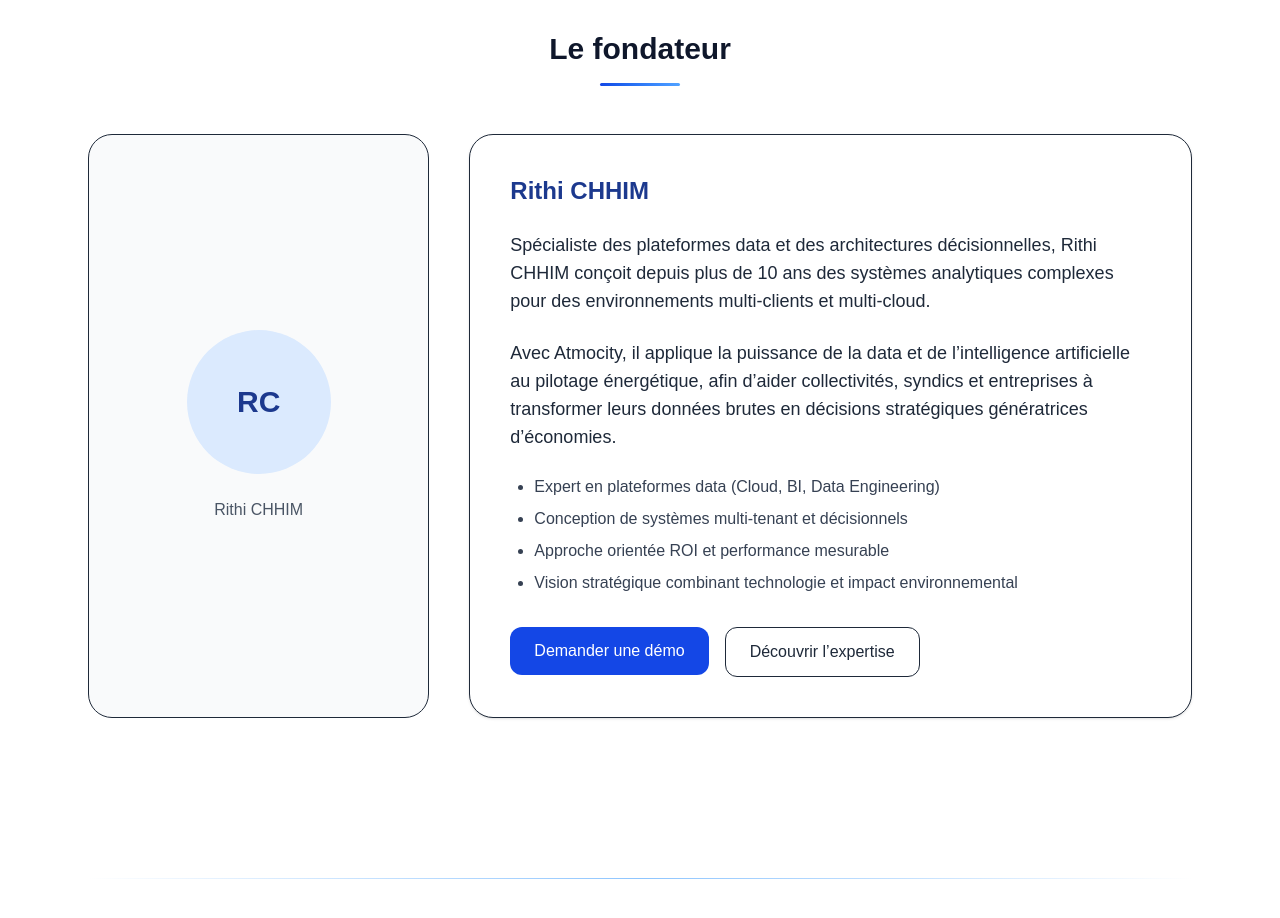
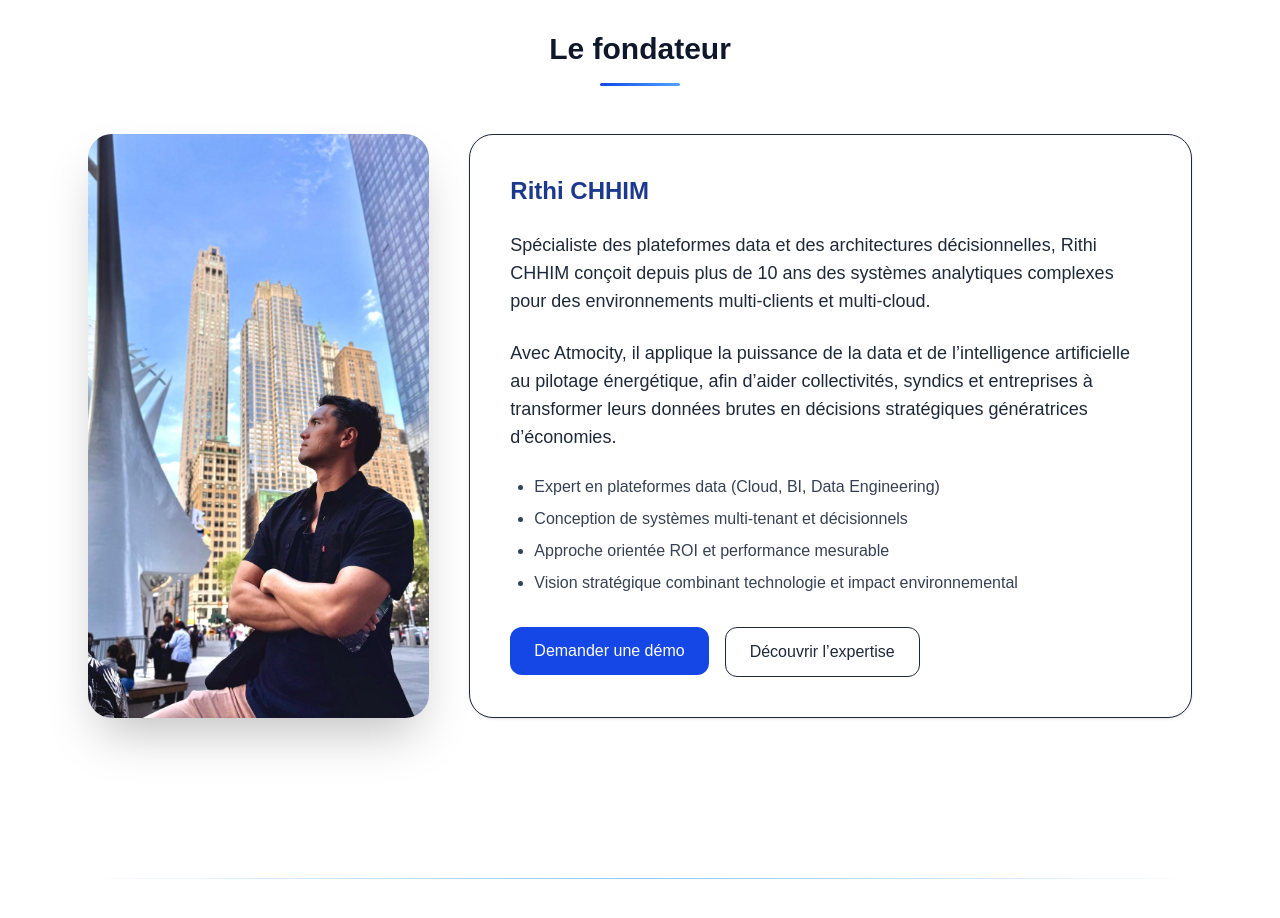
Before and after one commit to Rithiz/atmocity_site, a Next.js app: page /a-propos in a window 1280 px wide. Shown: the part 1320-2238 px from the top of the page. Built offline with nearby package versions, Linux system fonts and the light colour scheme.

Commit message:
added photo

```diff
--- a/app/a-propos/page.tsx
+++ b/app/a-propos/page.tsx
@@ -126,17 +126,15 @@ export default function Apropos() {
           <div className="grid md:grid-cols-3 gap-10 items-stretch">
 
             {/* PHOTO */}
-            <div className="bg-gray-50 border rounded-3xl p-6 flex items-center justify-center">
-              {/* Remplace par ta vraie photo si souhaité */}
-              <div className="text-center">
-                <div className="w-36 h-36 rounded-full bg-blue-100 mx-auto mb-6 flex items-center justify-center text-blue-900 font-bold text-3xl">
-                  RC
-                </div>
-                <p className="text-gray-600">
-                  Rithi CHHIM
-                </p>
-              </div>
-            </div>
+            <div className="relative rounded-3xl overflow-hidden shadow-2xl h-full">
+  <Image
+    src="/images/founder.jpg"
+    alt="Rithi CHHIM"
+    fill
+    priority
+    className="object-cover object-[center_30%]"
+  />
+</div>
 
 
             {/* BIO */}
--- a/components/Header.tsx
+++ b/components/Header.tsx
@@ -40,7 +40,7 @@ export default function Header() {
     width={380}
     height={120}
     priority
-    className="h-20 sm:h-24 w-auto"
+    className="h-20 sm:h-32 w-auto"
   />
 </Link>
 
```
Also changed, not shown: public/images/founder.jpg (added).
